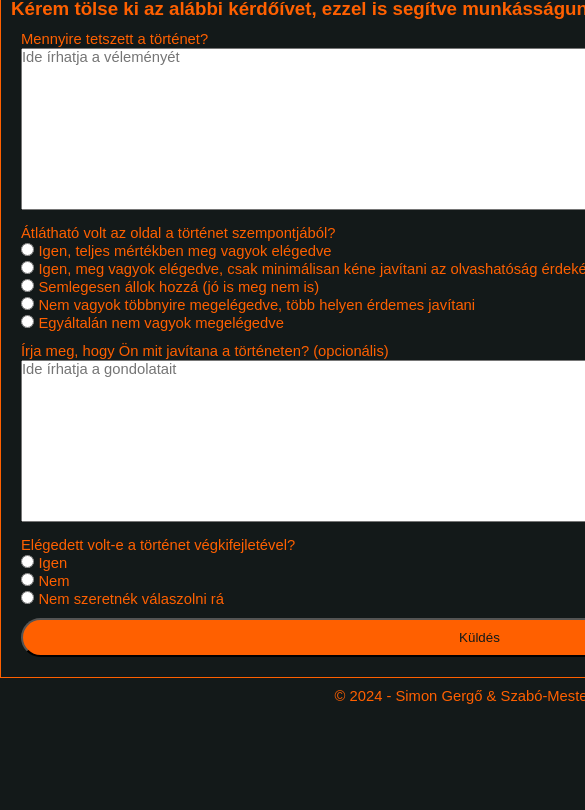
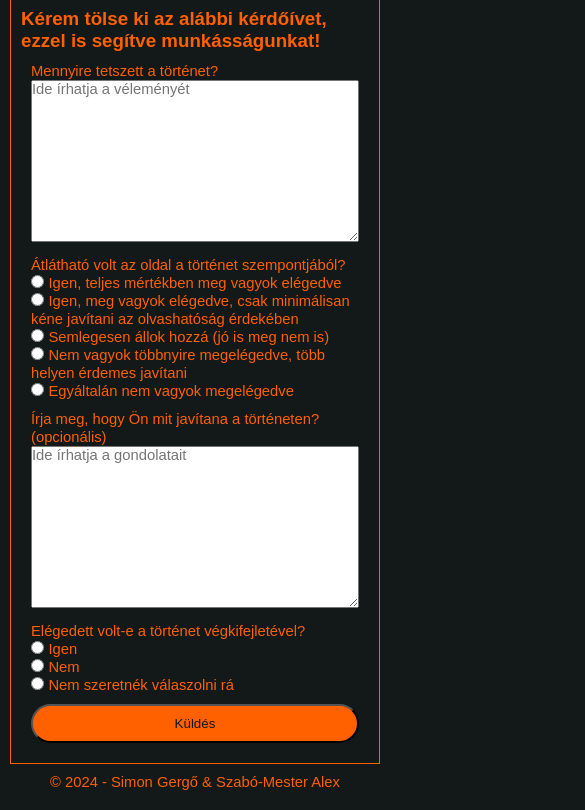
Before and after one commit to PalkAlex23/KozosTortenet, a plain HTML site: page urlap.html in a window 390 px wide. Shown: the part 163-973 px from the top of the page, 585 px wide, since content can reach past the window. Before the commit the page ends 877 px from the top, so only its background shows below. Drawn offline with Linux system fonts and the light colour scheme.

Commit message:
reszponziv (vegleges) - Sz-M. A.

```diff
--- a/css/stilus_urlap.css
+++ b/css/stilus_urlap.css
@@ -77,10 +77,6 @@ footer {
 }
 
 @media only screen and (max-width: 768px) {
-    body {
-        padding: 0;
-    }
-
     main {
         width: 100%;
     }
@@ -104,6 +100,7 @@ footer {
 
     textarea {
         font-size: 1.75vh;
+        width: 100%;
     }
 
     article {
```
